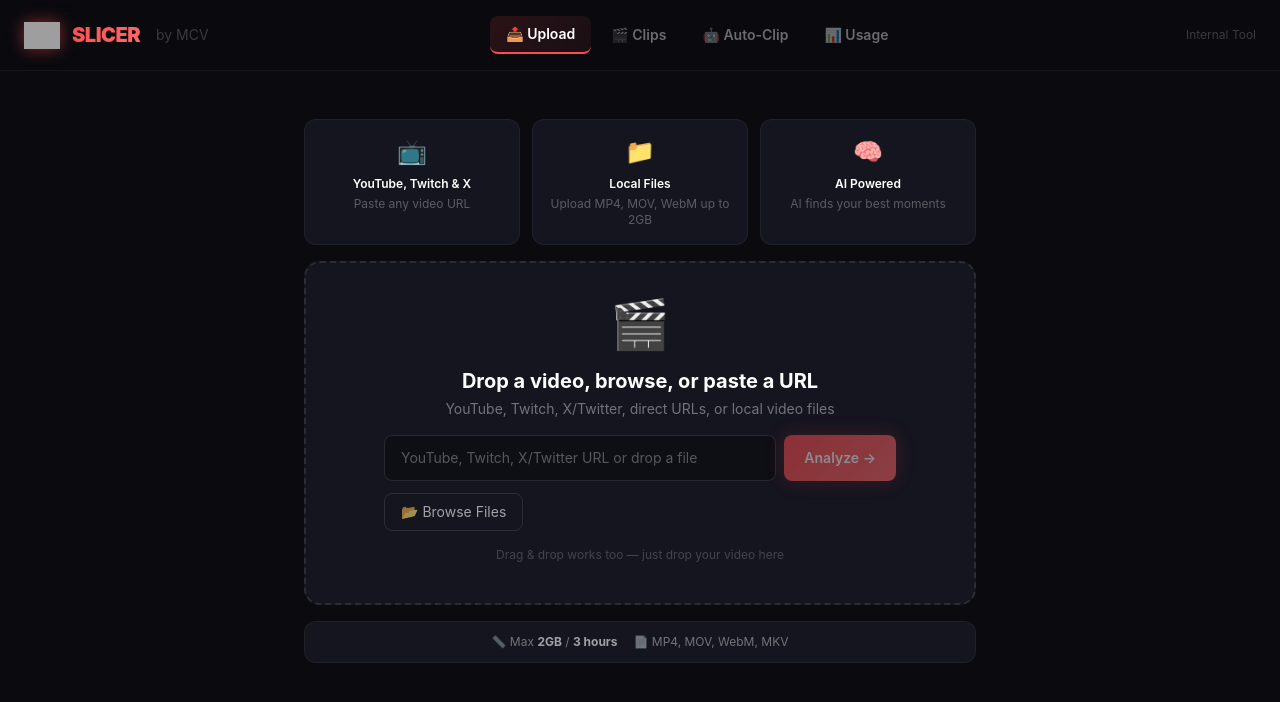
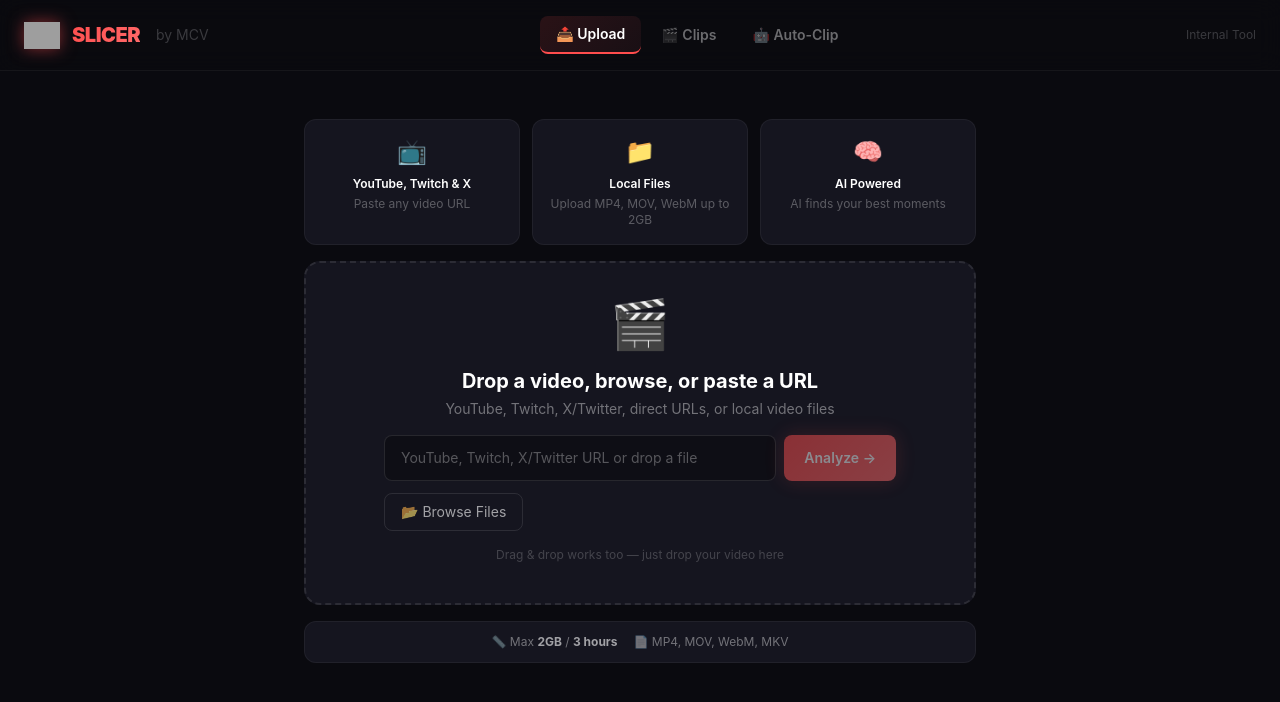
Before and after one commit to ClassicsCrypto/slicer, a Next.js app: page /dashboard in a window 1280 px wide. Shown: the top 702 px of the page. Built offline with nearby package versions, Linux system fonts and the light colour scheme; grey boxes are pictures that could not be loaded.

Commit message:
fix: remove usage tab from dashboard

```diff
--- a/app/dashboard/page.tsx
+++ b/app/dashboard/page.tsx
@@ -5,10 +5,9 @@ import Image from 'next/image'
 import { Job } from '@/types'
 import UploadTab from '@/components/dashboard/UploadTab'
 import ClipsGallery from '@/components/dashboard/ClipsGallery'
-import UsageTab from '@/components/dashboard/UsageTab'
 import AutoClipTab from '@/components/dashboard/AutoClipTab'
 
-type Tab = 'upload' | 'clips' | 'autoclip' | 'usage'
+type Tab = 'upload' | 'clips' | 'autoclip'
 
 export default function DashboardPage() {
   const [activeTab, setActiveTab] = useState<Tab>('upload')
@@ -58,7 +57,6 @@ export default function DashboardPage() {
               { key: 'upload', label: '📤 Upload', },
               { key: 'clips', label: '🎬 Clips' },
               { key: 'autoclip', label: '🤖 Auto-Clip' },
-              { key: 'usage', label: '📊 Usage' },
             ] as const).map((tab) => (
               <button
                 key={tab.key}
@@ -93,9 +91,6 @@ export default function DashboardPage() {
           <AutoClipTab />
         )}
 
-        {activeTab === 'usage' && (
-          <UsageTab />
-        )}
       </main>
     </div>
   )
```
